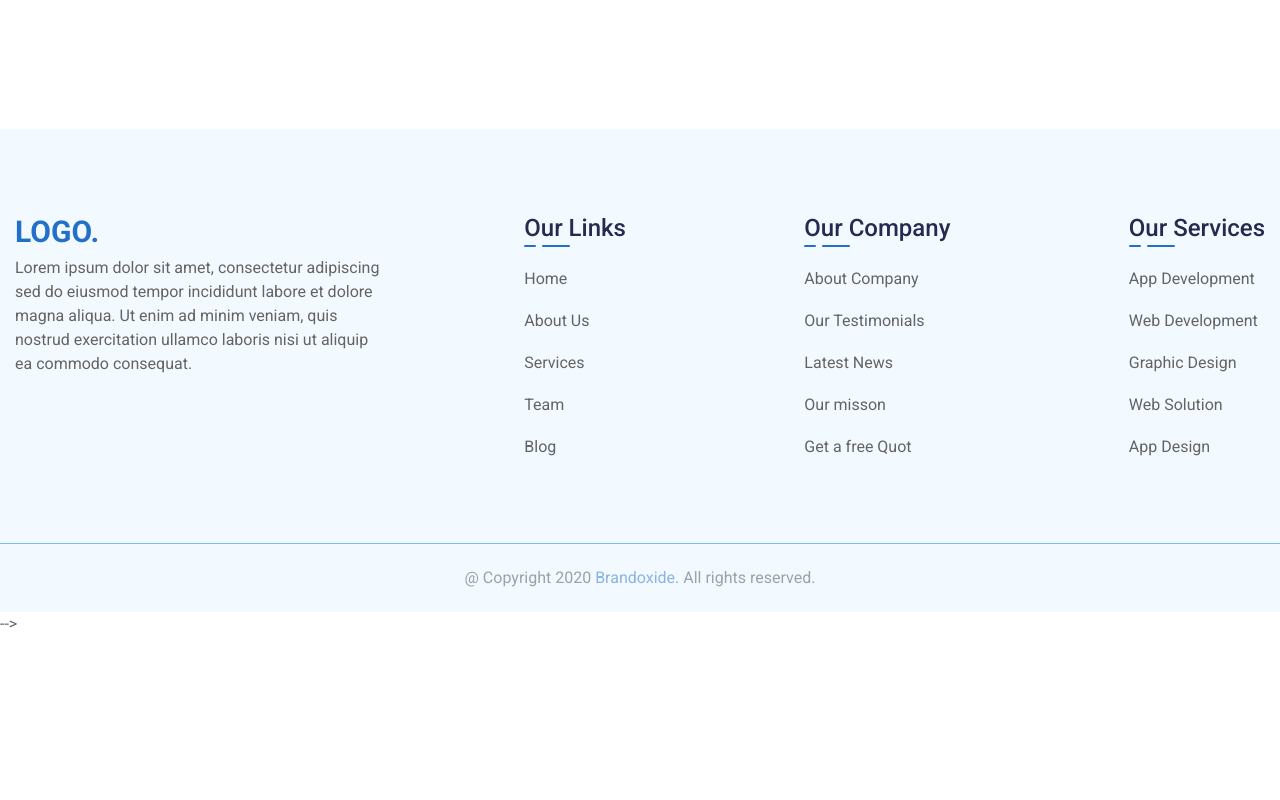
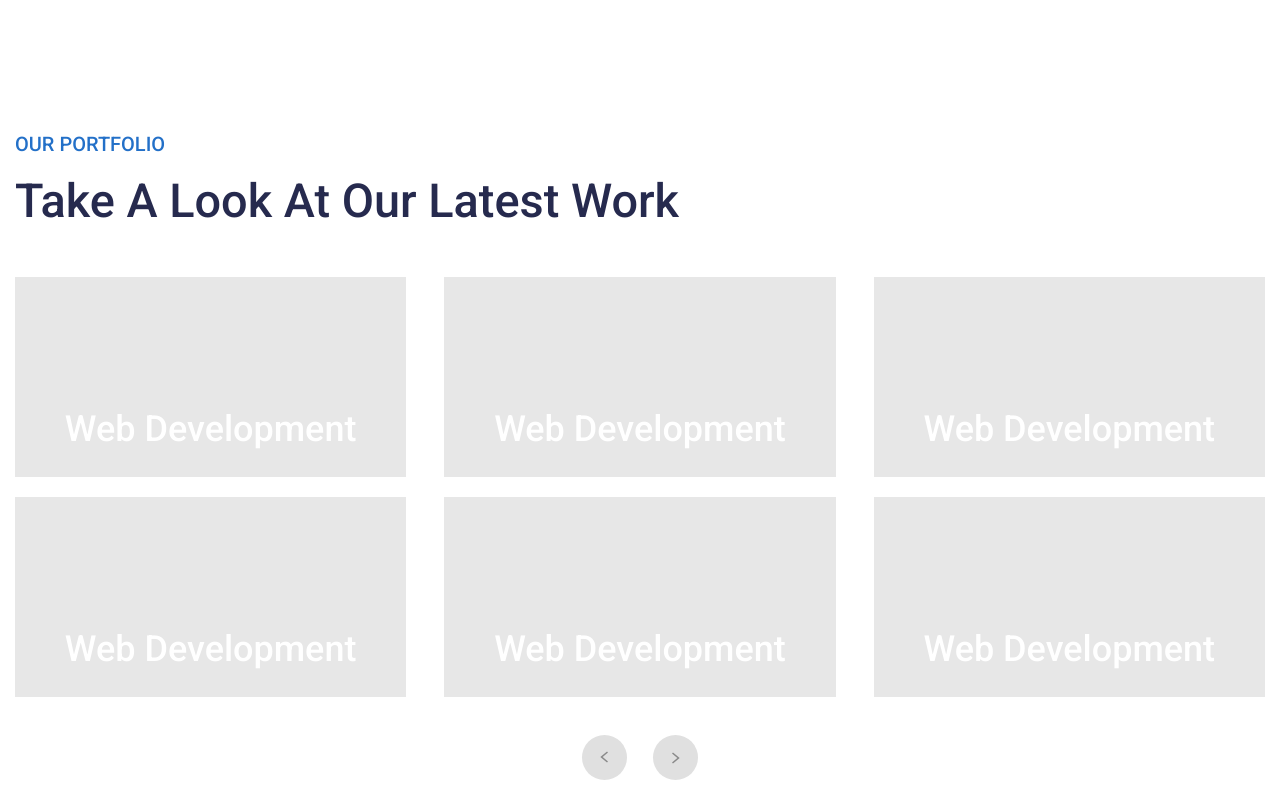
Before and after one commit to Verruckterdrachen/Digital-Agency, a website with bundled scripts: page src/index.html in a window 1280 px wide. Shown: the part 3060-3860 px from the top of the page. Before the commit the page ends 3696 px from the top, so only its background shows below. Built offline with nearby package versions, Linux system fonts and the light colour scheme; files whose address does not match are found by name.

Commit message:
add portfolio section

```diff
--- a/gulp/config/version.json
+++ b/gulp/config/version.json
@@ -1,3 +1,3 @@
 {
-    "main": "20220305120640"
+    "main": "20220305122449"
 }
--- a/src/index.html
+++ b/src/index.html
@@ -67,29 +67,29 @@
 							<button class="slider-services__arrow swiper-button swiper-button-next"></button>
 						</div>
 						<div class="slider-services__body swiper-wrapper">
-							<div class="slider-services__slide swiper-slide">
-								<div class="swiper-slide__img"></div>
-								<h3 class="swiper-slide__title">Web Development</h3>
-								<p class="swiper-slide__text">Lorem ipsum dolor sit amet, consectetur
+							<div class="slider-services__slide swiper-slide slide-services">
+								<div class="slide-services__img"></div>
+								<h3 class="slide-services__title">Web Development</h3>
+								<p class="slide-services__text">Lorem ipsum dolor sit amet, consectetur
 									adipiscing elit, sed do eiusmodtempor
 									incididunt ut labore et dolore</p>
-								<a href="#" class="swiper-slide__button"></a>
+								<a href="#" class="slide-services__button"></a>
 							</div>
-							<div class="slider-services__slide swiper-slide">
-								<div class="swiper-slide__img"></div>
-								<h3 class="swiper-slide__title">Graphic Design</h3>
-								<p class="swiper-slide__text">Lorem ipsum dolor sit amet, consectetur
+							<div class="slider-services__slide swiper-slide slide-services">
+								<div class="slide-services__img"></div>
+								<h3 class="slide-services__title">Graphic Design</h3>
+								<p class="slide-services__text">Lorem ipsum dolor sit amet, consectetur
 									adipiscing elit, sed do eiusmodtempor
 									incididunt ut labore et dolore</p>
-								<a href="#" class="swiper-slide__button"></a>
+								<a href="#" class="slide-services__button"></a>
 							</div>
-							<div class="slider-services__slide swiper-slide">
-								<div class="swiper-slide__img"></div>
-								<h3 class="swiper-slide__title">Digital Marketing</h3>
-								<p class="swiper-slide__text">Lorem ipsum dolor sit amet, consectetur
+							<div class="slider-services__slide swiper-slide slide-services">
+								<div class="slide-services__img"></div>
+								<h3 class="slide-services__title">Digital Marketing</h3>
+								<p class="slide-services__text">Lorem ipsum dolor sit amet, consectetur
 									adipiscing elit, sed do eiusmodtempor
 									incididunt ut labore et dolore</p>
-								<a href="#" class="swiper-slide__button"></a>
+								<a href="#" class="slide-services__button"></a>
 							</div>
 						</div>
 					</div>
@@ -139,6 +139,46 @@
 					</div>
 				</div>
 			</section>
+			<section class="page__portfolio portfolio">
+				<div class="portfolio__container">
+					<div class="portfolio__heading heading">
+						<h2 class="heading__title">Our portfolio</h2>
+						<span class="heading__subtitle">Take A Look At Our Latest Work</span>
+					</div>
+					<div class="portfolio__slider slider-portfolio swiper">
+						<div class="slider-portfolio__body swiper-wrapper">
+							<div class="slider-portfolio__slide swiper-slide slide-portfolio">
+								<div class="slide-portfolio__item">
+									<p class="slide-portfolio__text">Web Development</p>
+								</div>
+								<div class="slide-portfolio__item">
+									<p class="slide-portfolio__text">Web Development</p>
+								</div>
+							</div>
+							<div class="slider-portfolio__slide swiper-slide slide-portfolio">
+								<div class="slide-portfolio__item">
+									<p class="slide-portfolio__text">Web Development</p>
+								</div>
+								<div class="slide-portfolio__item">
+									<p class="slide-portfolio__text">Web Development</p>
+								</div>
+							</div>
+							<div class="slider-portfolio__slide swiper-slide slide-portfolio">
+								<div class="slide-portfolio__item">
+									<p class="slide-portfolio__text">Web Development</p>
+								</div>
+								<div class="slide-portfolio__item">
+									<p class="slide-portfolio__text">Web Development</p>
+								</div>
+							</div>
+						</div>
+						<div class="slider-portfolio__arrows">
+							<button class="slider-portfolio__arrow swiper-button swiper-button-prev"></button>
+							<button class="slider-portfolio__arrow swiper-button swiper-button-next"></button>
+						</div>
+					</div>
+				</div>
+			</section>
 		</main>
 		@@include('html/footer.html',{})
 		<!-- @@include('html/popup.html',{}) -->
--- a/src/js/modules/libs/sliders.js
+++ b/src/js/modules/libs/sliders.js
@@ -36,5 +36,39 @@ function initSliders() {
 			},
 		});
 	}
+	if (document.querySelector('.slider-portfolio')) {
+		const portfolioSlider = new Swiper('.slider-portfolio', {
+			modules: [Autoplay, Navigation],
+			observer: true,
+			observeParents: true,
+			autoHeight: true,
+			speed: 800,
+			loop: true,
+			// autoplay: {
+			// 	delay: 3000,
+			// 	disableOnInteraction: false,
+			// },
+			navigation: {
+				nextEl: '.slider-portfolio__arrow.swiper-button-next',
+				prevEl: '.slider-portfolio__arrow.swiper-button-prev',
+			},
+			breakpoints: {
+				320: {
+					slidesPerView: 1,
+				},
+				768: {
+					slidesPerView: 2,
+				},
+				992: {
+					slidesPerView: 3,
+					spaceBetween: 20,
+				},
+				1280: {
+					slidesPerView: 3,
+					spaceBetween: 38,
+				}
+			},
+		});
+	}
 }
 //================================================================================
--- a/src/scss/home.scss
+++ b/src/scss/home.scss
@@ -258,7 +258,7 @@
 		}
 	}
 }
-.swiper-slide {
+.slide-services {
 	position: relative;
 	text-align: center;
 	@include adaptiveValue("padding", 38, 15);
@@ -414,3 +414,80 @@
 	}
 }
 //================================================================================
+.portfolio {
+	// .portfolio__heading
+	&__heading {
+		text-align: left;
+		margin-bottom: rem(48);
+		.heading__subtitle {
+			margin: 0;
+		}
+	}
+}
+.slider-portfolio {
+	// .slider-portfolio__body
+	&__body {
+		margin-bottom: rem(38);
+	}
+	// .slider-portfolio__arrows
+	&__arrows {
+		display: flex;
+		justify-content: center;
+	}
+	// .slider-portfolio__arrow
+	&__arrow {
+		&:not(:last-child) {
+			margin-right: rem(26);
+		}
+	}
+}
+.slide-portfolio {
+	// .slide-portfolio__item
+	&__item {
+		cursor: pointer;
+		display: flex;
+		justify-content: center;
+		align-items: flex-end;
+		@include adaptiveValue("padding", 28, 15);
+		height: rem(343);
+		background-color: #e7e7e7;
+		&:not(:last-child) {
+			margin-bottom: rem(30);
+		}
+		@media (max-width: em(1280)) {
+			height: rem(200);
+			&:not(:last-child) {
+				margin-bottom: rem(20);
+			}
+		}
+		@media (any-hover: hover) {
+			&:hover {
+				.slide-portfolio__text {
+					opacity: 1;
+					transform: translate(0, 0);
+				}
+			}
+		}
+		@media (any-hover: none) {
+			.slide-portfolio__text {
+				opacity: 1;
+				transform: translate(0, 0);
+			}
+		}
+	}
+	// .slide-portfolio__text
+	&__text {
+		opacity: 0;
+		font-weight: 500;
+		color: #fff;
+		font-size: rem(36);
+		line-height: math.div(42, 36);
+		transition: opacity 0.3s, transform 0.3s;
+		transform: translate(0, 25%);
+		@media (max-width: $mobile) {
+			font-size: rem(24);
+		}
+	}
+}
+//================================================================================
+//================================================================================
--- a/src/scss/style.scss
+++ b/src/scss/style.scss
@@ -98,4 +98,8 @@ body {
 		@include adaptiveValue("padding-bottom", 62, 20);
 		@include adaptiveValue("margin-bottom", 180, 50);
 	}
+	// .page__portfolio
+	&__portfolio {
+		@include adaptiveValue("padding-bottom", 180, 50);
+	}
 }
```
Also changed, not shown: dist/css/style.css, dist/css/style.min.css, dist/index.html, dist/js/app.min.js.
